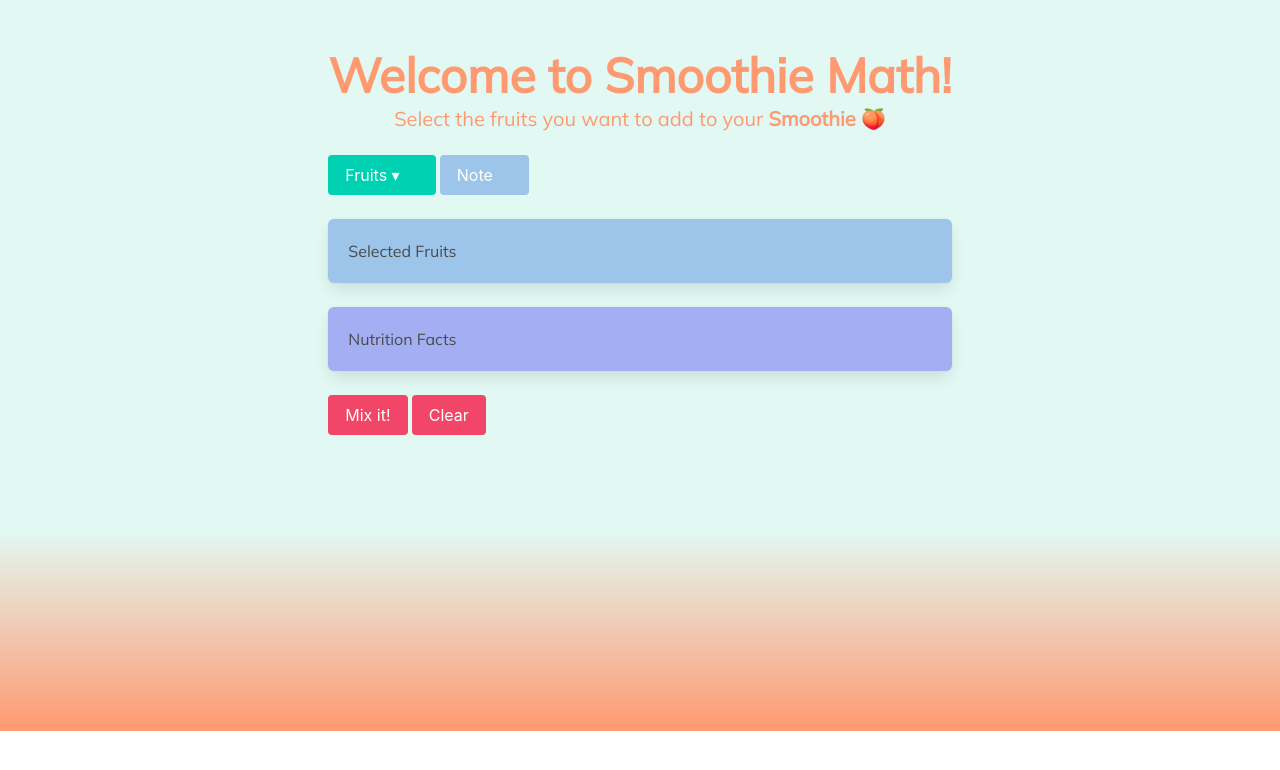
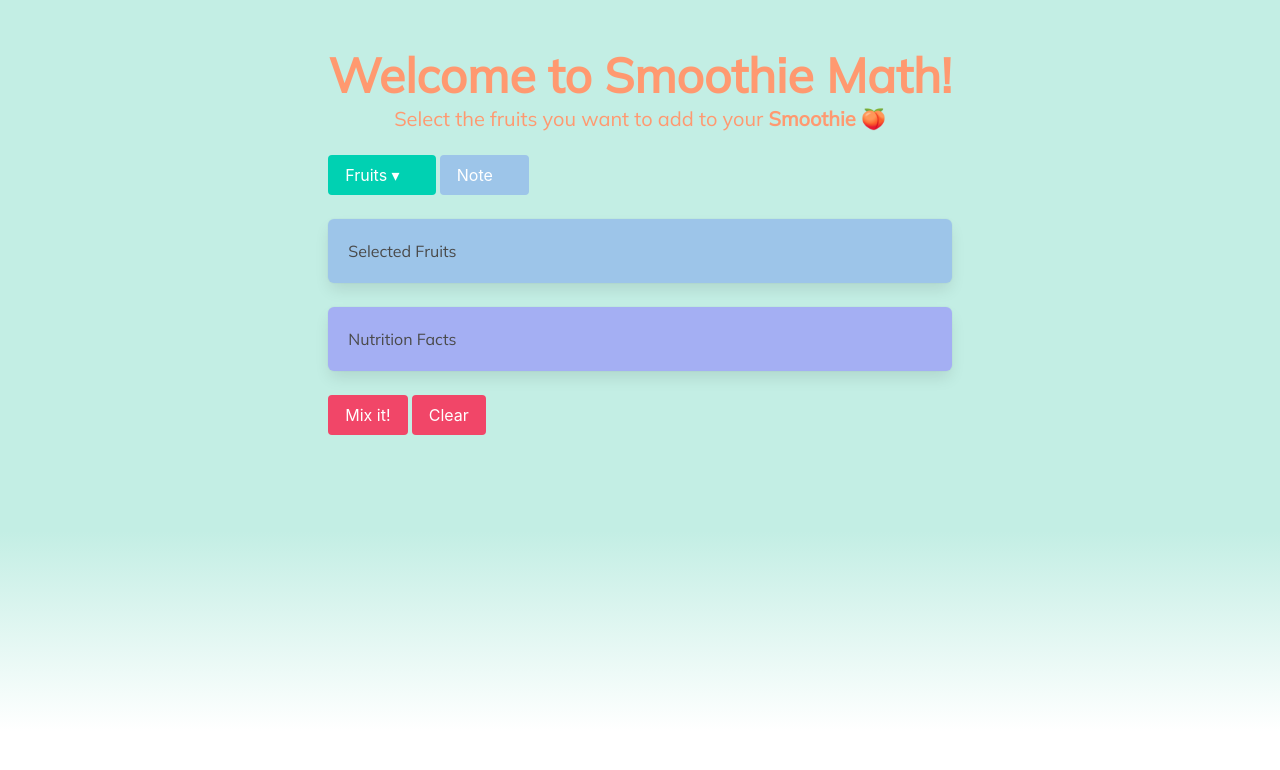
Before and after one commit to allenmurfee/smoothie-math, a plain HTML site: page index.html in a window 1280 px wide. Drawn offline with nearby package versions, Linux system fonts and the light colour scheme.

Commit message:
gradient footer

```diff
--- a/index.html
+++ b/index.html
@@ -13,10 +13,10 @@
     <link rel="stylesheet" href="style.css" />
   </head>
 
-  <body style="background-color:#e2f8f3">
+  <body style="background-color:#c3eee4">
     <section class="section hero">
       <div class="container">
-        <h1 class="title center is-1" style="color: #ff9970;background-color:#e2f8f3">Welcome to Smoothie Math!</h1>
+        <h1 class="title center is-1" style="color: #ff9970;background-color:#c3eee4">Welcome to Smoothie Math!</h1>
         <p class="subtitle center is-5" style="color: #ff9970">
           Select the fruits you want to add to your&nbsp;
           <strong style="color: #ff9970"> Smoothie &#127825</strong>
--- a/style.css
+++ b/style.css
@@ -15,5 +15,5 @@ body{
   text-align: center;
   padding: 100px;
   background-color: #e2f8f3;
-  background-image: linear-gradient(#e2f8f3, #ff9970);
+  background-image: linear-gradient(#c3eee4, white);
 }
```
